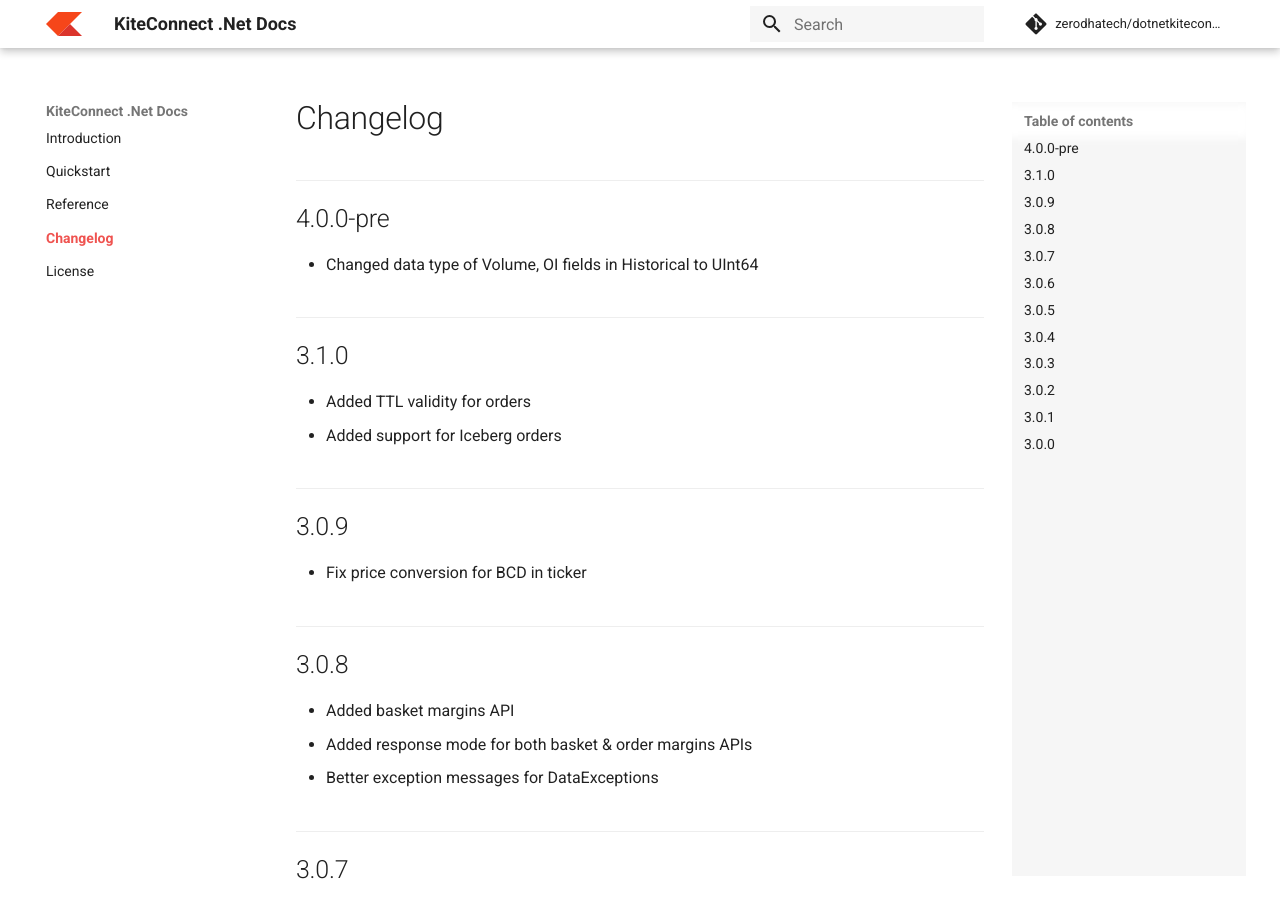
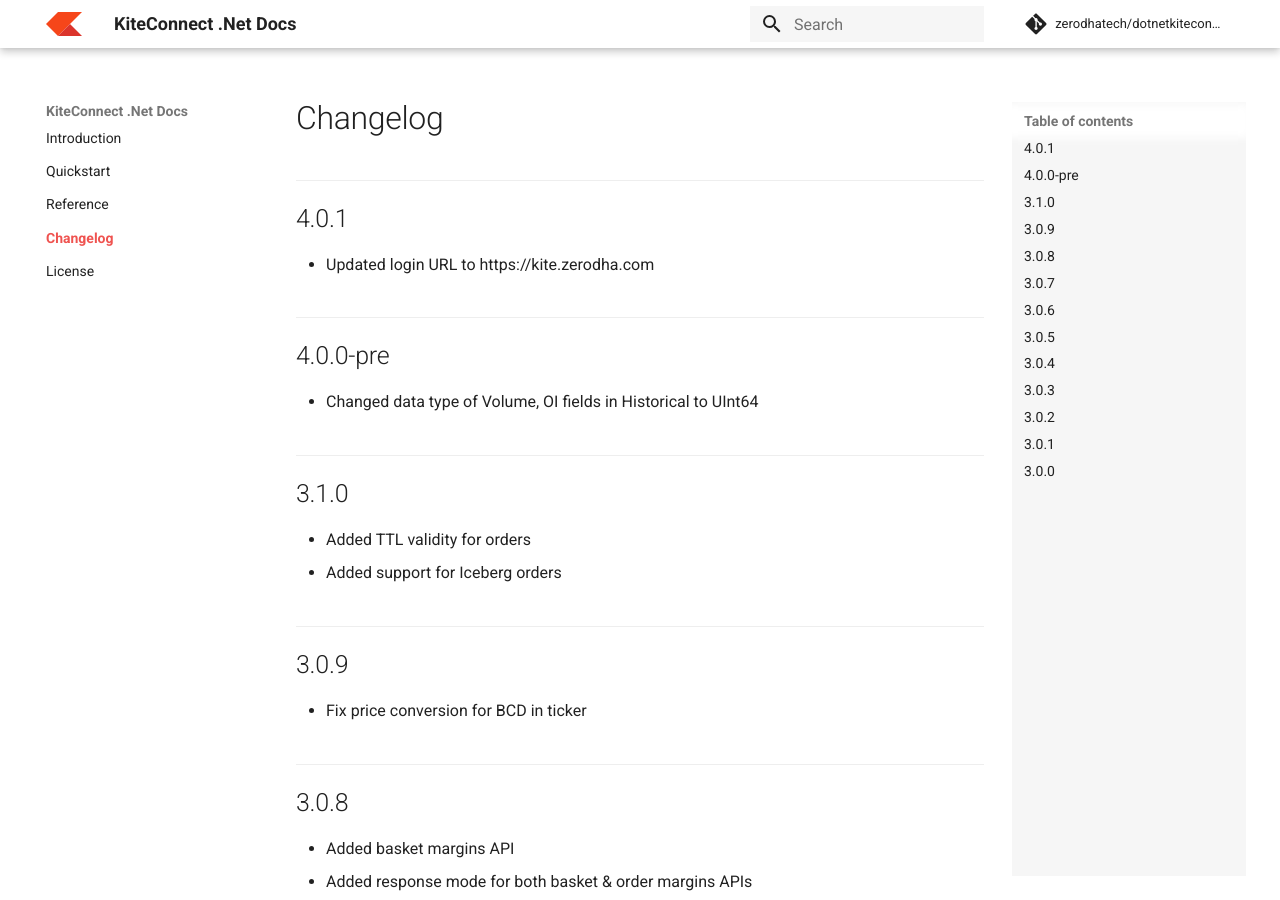
Before and after one commit to zerodha/dotnetkiteconnect, an MkDocs documentation site: the page built from Documentation/docs/changelog.md, in a window 1280 px wide and 900 px high. Built offline with MkDocs 1.6.1 and Material for MkDocs 9.7.7, drawn with Linux system fonts in a browser that asks for light colours; comment, search, counter and statistics services are not loaded.

Commit message:
version: bump to 4.0.1

```diff
--- a/Documentation/docs/changelog.md
+++ b/Documentation/docs/changelog.md
@@ -1,3 +1,7 @@
+## 4.0.1
+
+* Updated login URL to https://kite.zerodha.com
+
 ## 4.0.0-pre
 
 * Changed data type of Volume, OI fields in Historical to UInt64
```
Also changed, not shown: CHANGELOG.md, 1 other file.
